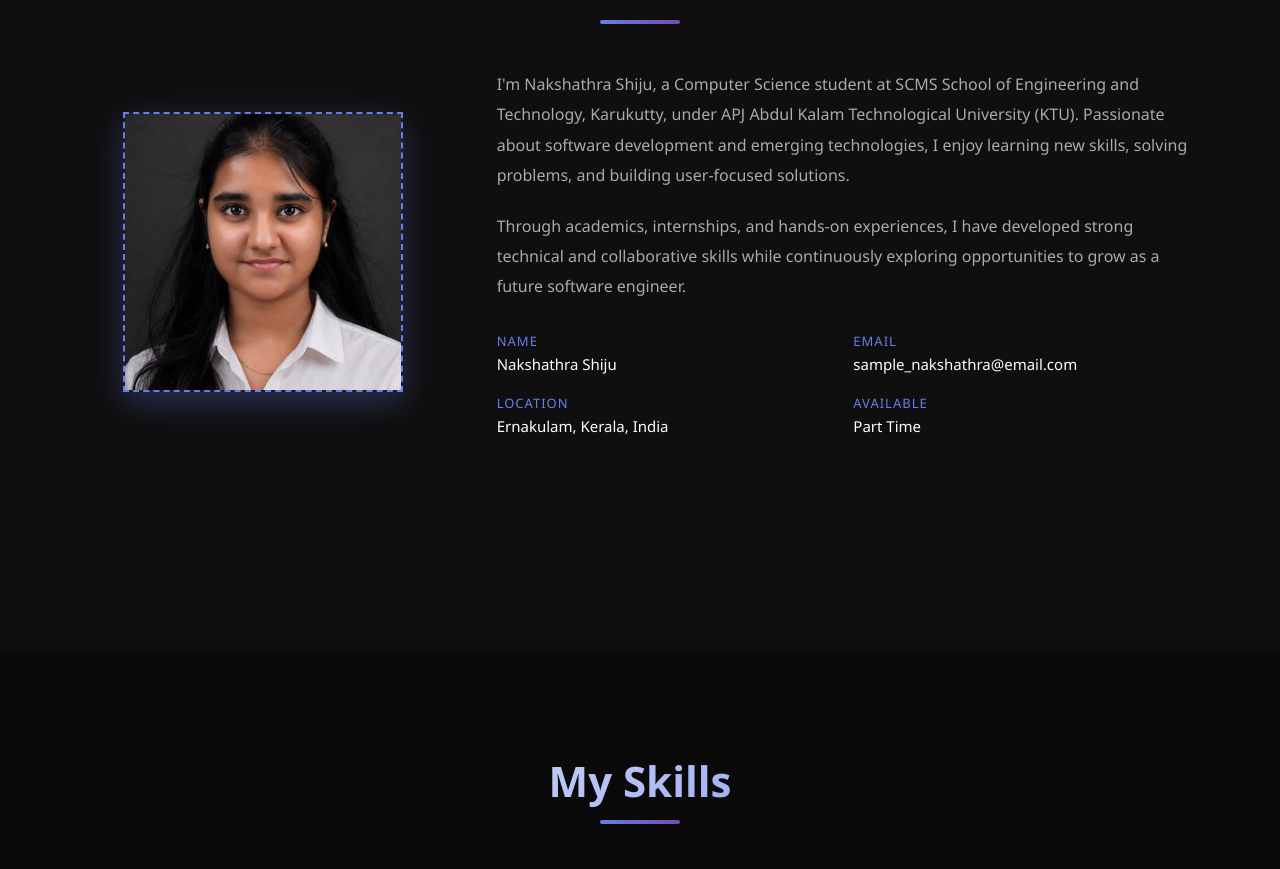
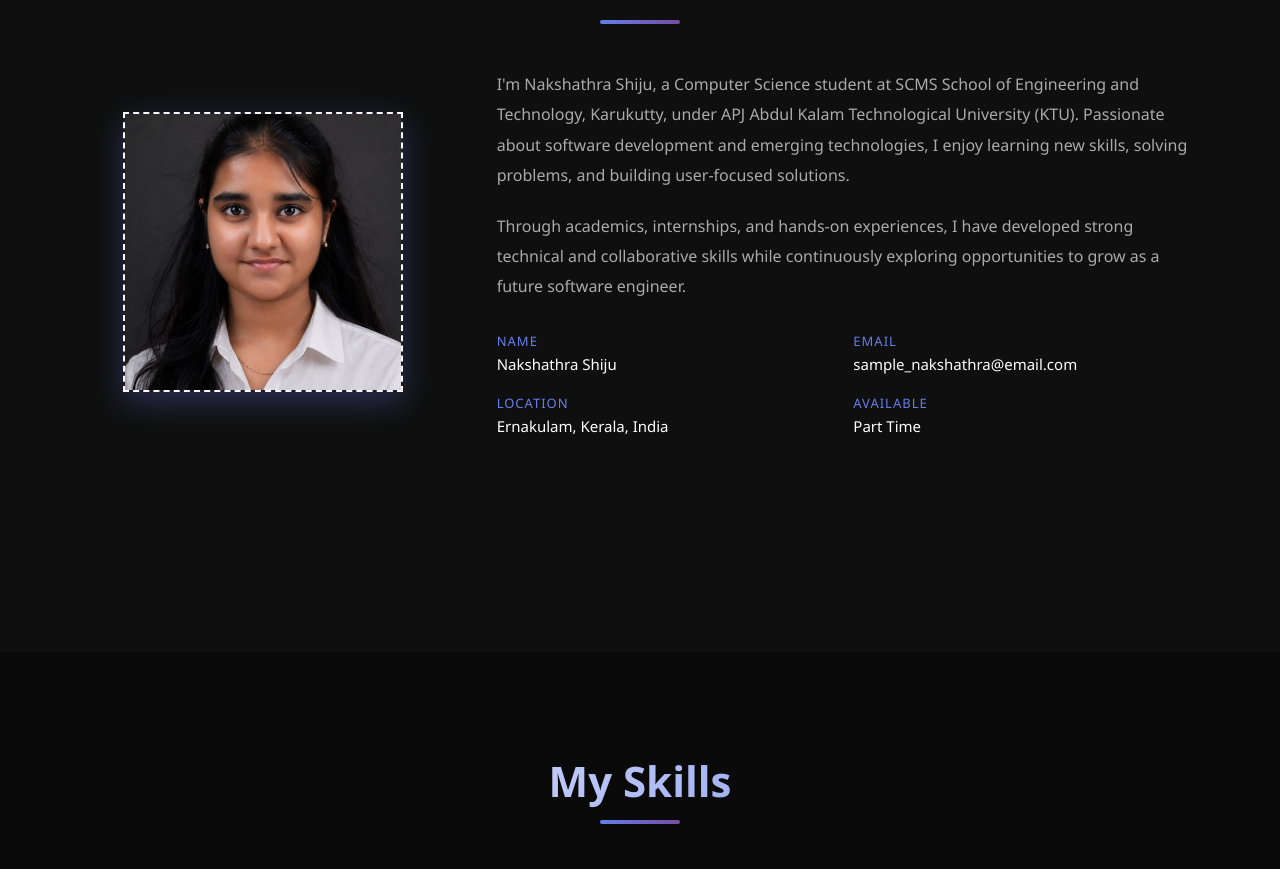
Before and after one commit to nakshathrashiju/my-portfolio-website, a React (Create React App) app in the folder frontend/: page / in a window 1280 px wide. Shown: the part 948-1817 px from the top of the page. Built offline with nearby package versions, Linux system fonts and the light colour scheme.

Commit message:
Update profile photo7

```diff
--- a/frontend/src/App.css
+++ b/frontend/src/App.css
@@ -264,12 +264,12 @@ body {
   width: 100%;
   aspect-ratio: 1;
   background: linear-gradient(135deg, #667eea22, #764ba222);
-  border: 2px dashed #667eea;
+  border: 2px dashed #f7f8fb;
   border-radius: 0% ;
   display: flex;
   align-items: center;
   justify-content: center;
-  color: #667eea;
+  color: #f7f8fb;
   font-size: 14px;
   letter-spacing: 2px;
   overflow: hidden;
```
